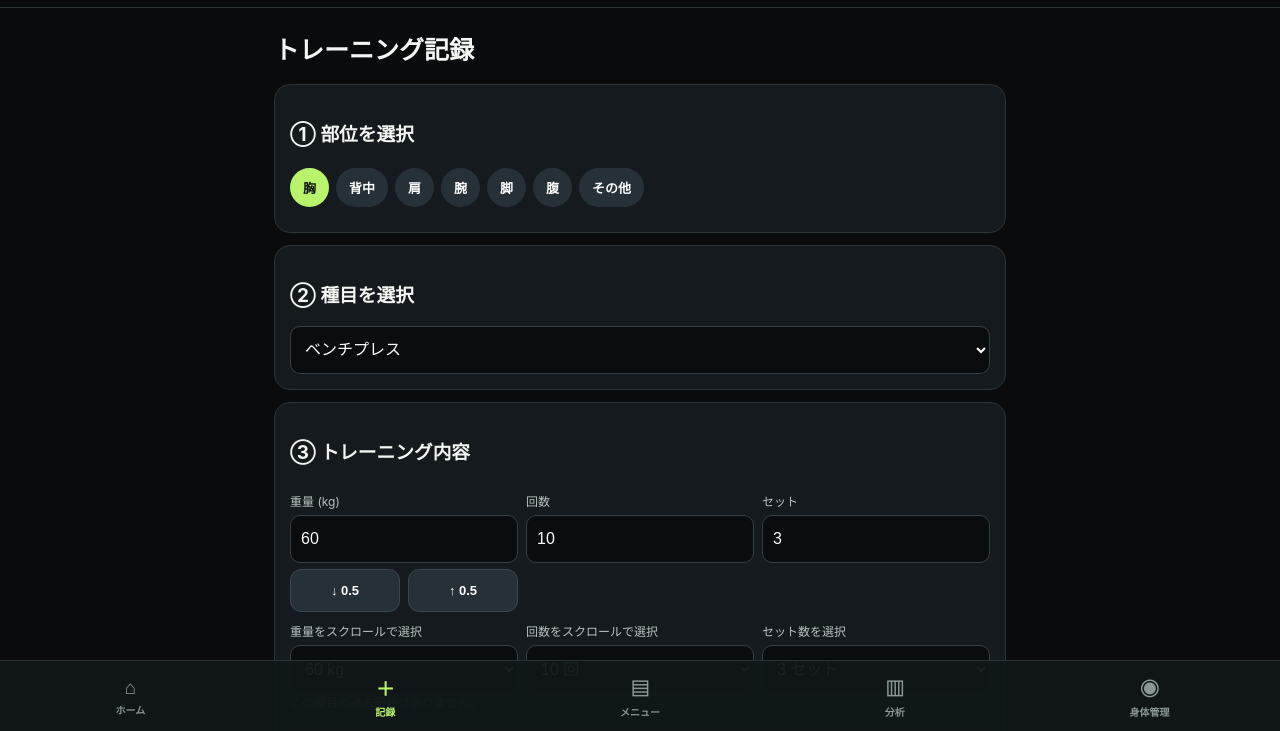
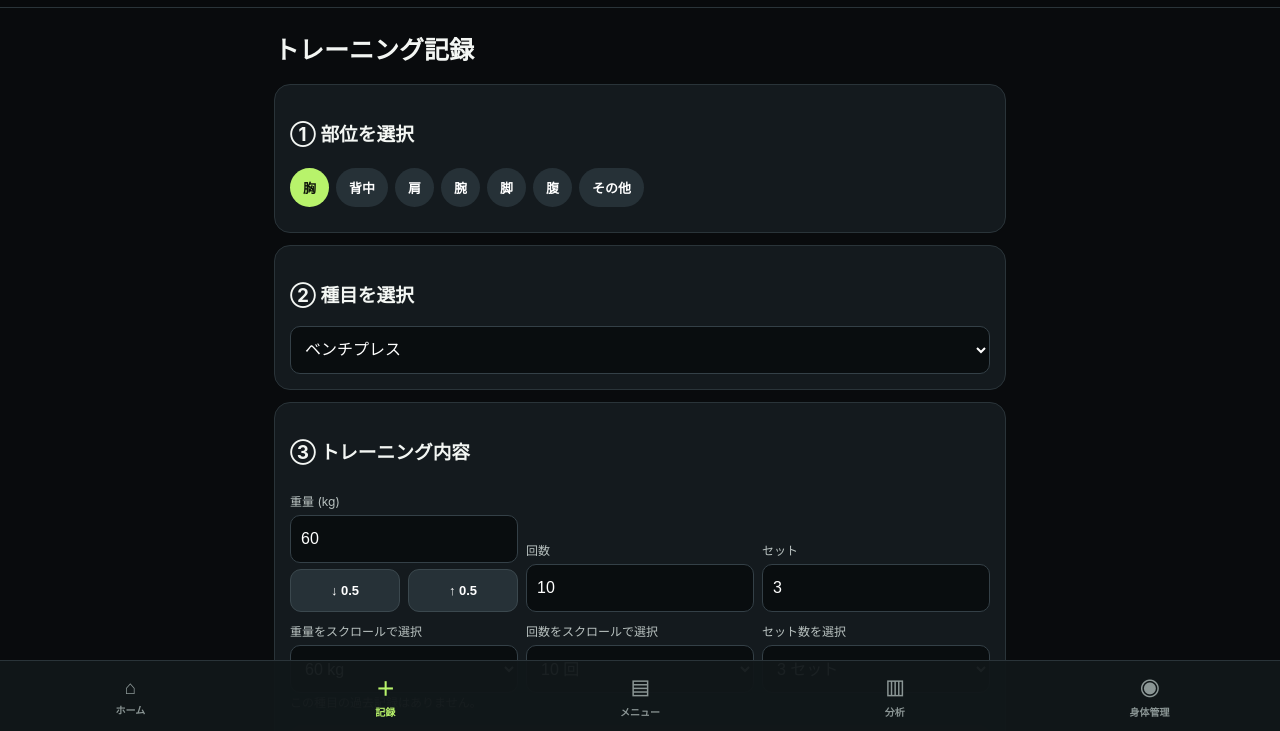
Before and after one commit to yasaju0705/iron-log, a plain HTML site: page index.html in a window 1280 px wide. Both pictures are taken after a click on the button "トレーニングを記録する". Shown: the part 68-799 px from the top of the page. Drawn offline with Linux system fonts and the light colour scheme.

Commit message:
Update index.html

```diff
--- a/index.html
+++ b/index.html
@@ -21,8 +21,9 @@ main{max-width:760px;margin:auto;padding:17px 14px}
 .muted{color:var(--muted);font-size:12px;line-height:1.6}
 .grid{display:grid;grid-template-columns:repeat(2,1fr);gap:9px}
 .stat b{display:block;font-size:25px;margin-top:5px}
-.row{display:flex;gap:8px}
+.row{display:flex;gap:8px;align-items:flex-end}
 .row>*{flex:1;min-width:0}
+.row>div{display:flex;flex-direction:column}
 label{display:block;font-size:12px;color:#b9c2c0;margin:10px 0 6px}
 input,select{width:100%;min-height:48px;background:#090d0f;color:white;border:1px solid #344047;border-radius:10px;padding:10px;font-size:16px}
 button{border:0;border-radius:11px;padding:13px;font-size:13px;font-weight:800}
```
